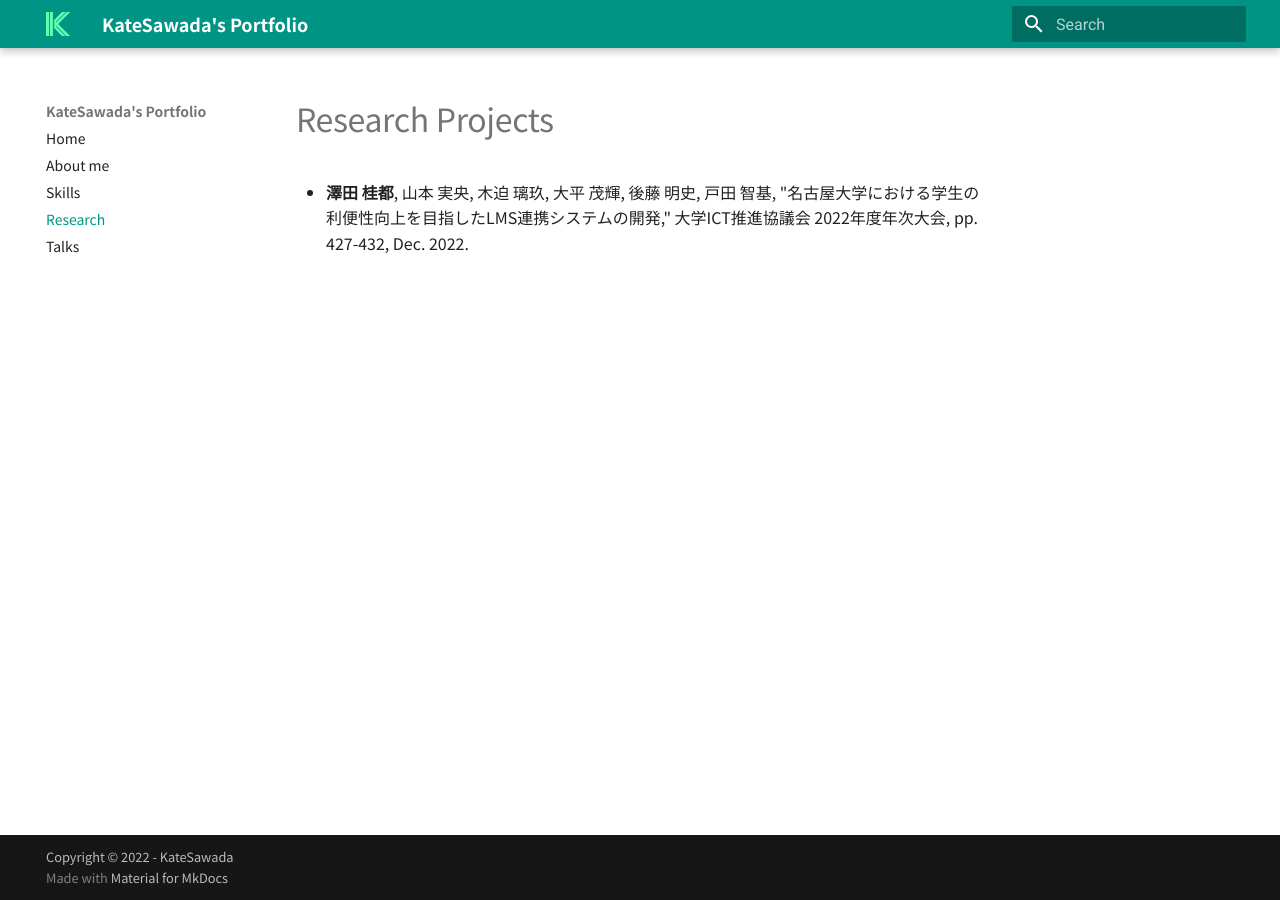
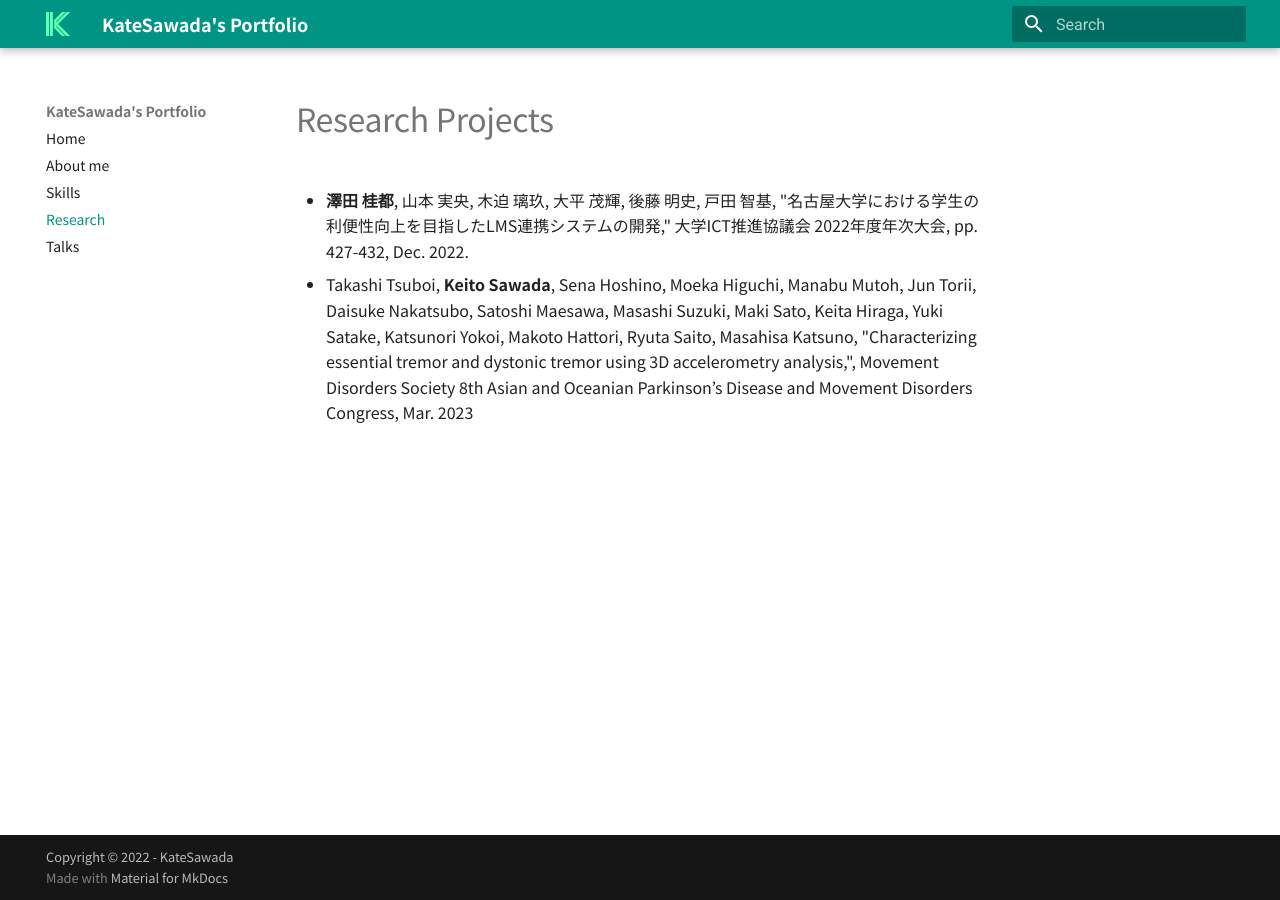
Before and after one commit to KateSawada/KateSawada.github.io, an MkDocs documentation site: the page built from docs/research.md, in a window 1280 px wide. Built offline with MkDocs 1.6.1 and Material for MkDocs 9.7.7, drawn with Linux system fonts in a browser that asks for light colours; nearby versions of some CDN libraries.

Commit message:
振戦解析追記

```diff
--- a/docs/research.md
+++ b/docs/research.md
@@ -5,3 +5,5 @@
 # Research Projects
 
 - **澤田 桂都**, 山本 実央, 木迫 璃玖, 大平 茂輝, 後藤 明史, 戸田 智基, "名古屋大学における学生の利便性向上を目指したLMS連携システムの開発," 大学ICT推進協議会 2022年度年次大会, pp. 427-432, Dec. 2022.
+
+- Takashi Tsuboi, **Keito Sawada**, Sena Hoshino, Moeka Higuchi, Manabu Mutoh, Jun Torii, Daisuke Nakatsubo, Satoshi Maesawa, Masashi Suzuki, Maki Sato, Keita Hiraga, Yuki Satake, Katsunori Yokoi, Makoto Hattori, Ryuta Saito, Masahisa Katsuno, "Characterizing essential tremor and dystonic tremor using 3D accelerometry analysis,", Movement Disorders Society 8th Asian and Oceanian Parkinson’s Disease and Movement Disorders Congress, Mar. 2023
```
